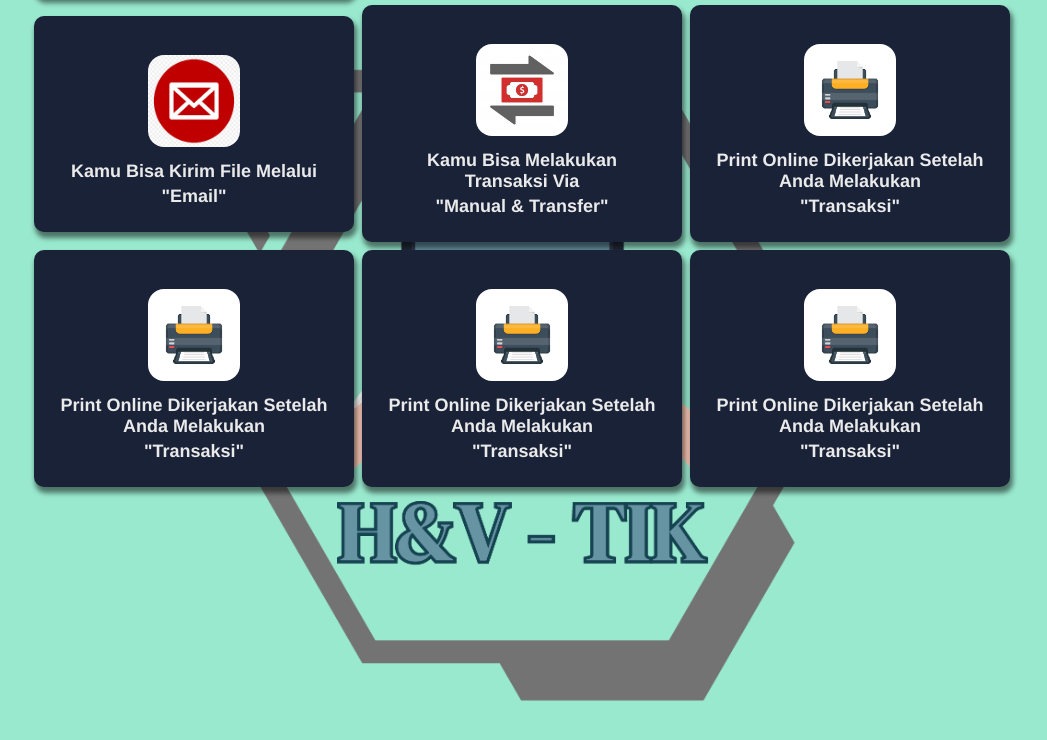
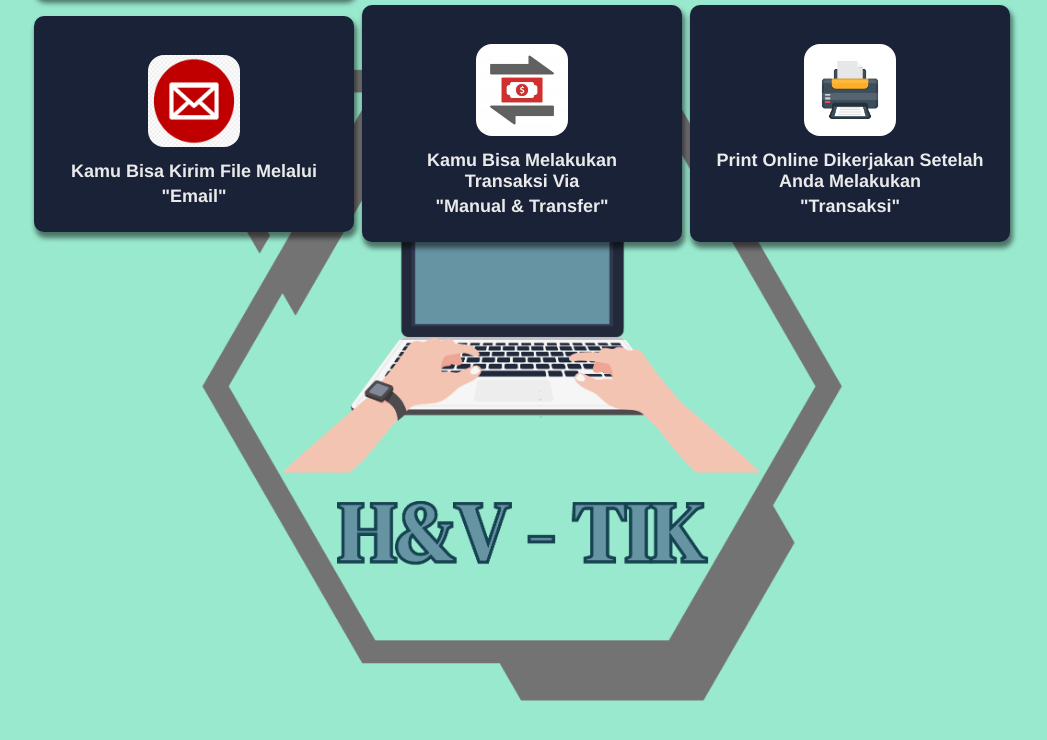
Before and after one commit to verrysim/hanvy-print-online-website, a plain HTML site: page index.html in a window 1280 px wide. Shown: the part 1133-1873 px from the top of the page, without its empty margins (118-1165 px from the left). Drawn offline with Linux system fonts and the light colour scheme; files whose address does not match are found by name.

Commit message:
Update index.html

```diff
--- a/index.html
+++ b/index.html
@@ -68,23 +68,8 @@
                 <img src="assets/icon/printer.png" alt="icon 6" class="icon" />
                 <p class="card-title">Print Online Dikerjakan Setelah Anda Melakukan</p>
                 <p class="card-description">"Transaksi"</p>
-        </div>
-        <div class="card-hanvy">
-                <img src="assets/icon/printer.png" alt="icon 6" class="icon" />
-                <p class="card-title">Print Online Dikerjakan Setelah Anda Melakukan</p>
-                <p class="card-description">"Transaksi"</p>
-        </div>
-        <div class="card-hanvy">
-                <img src="assets/icon/printer.png" alt="icon 6" class="icon" />
-                <p class="card-title">Print Online Dikerjakan Setelah Anda Melakukan</p>
-                <p class="card-description">"Transaksi"</p>
-        </div>
-        <div class="card-hanvy">
-                <img src="assets/icon/printer.png" alt="icon 6" class="icon" />
-                <p class="card-title">Print Online Dikerjakan Setelah Anda Melakukan</p>
-                <p class="card-description">"Transaksi"</p>
-        </div>
-                </div>
+            </div>
+                 </div>
             </div>
         </div>
         <footer>
```
